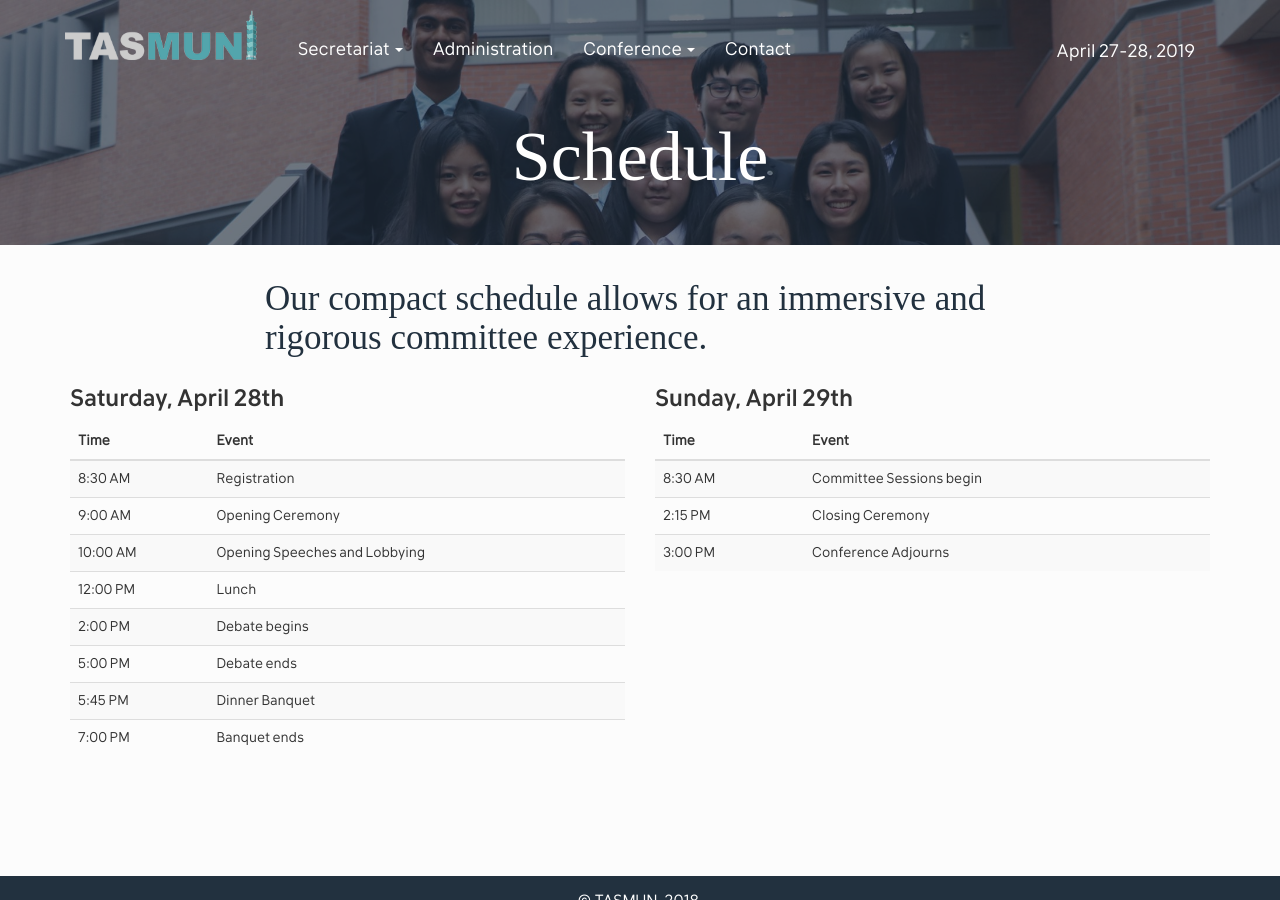
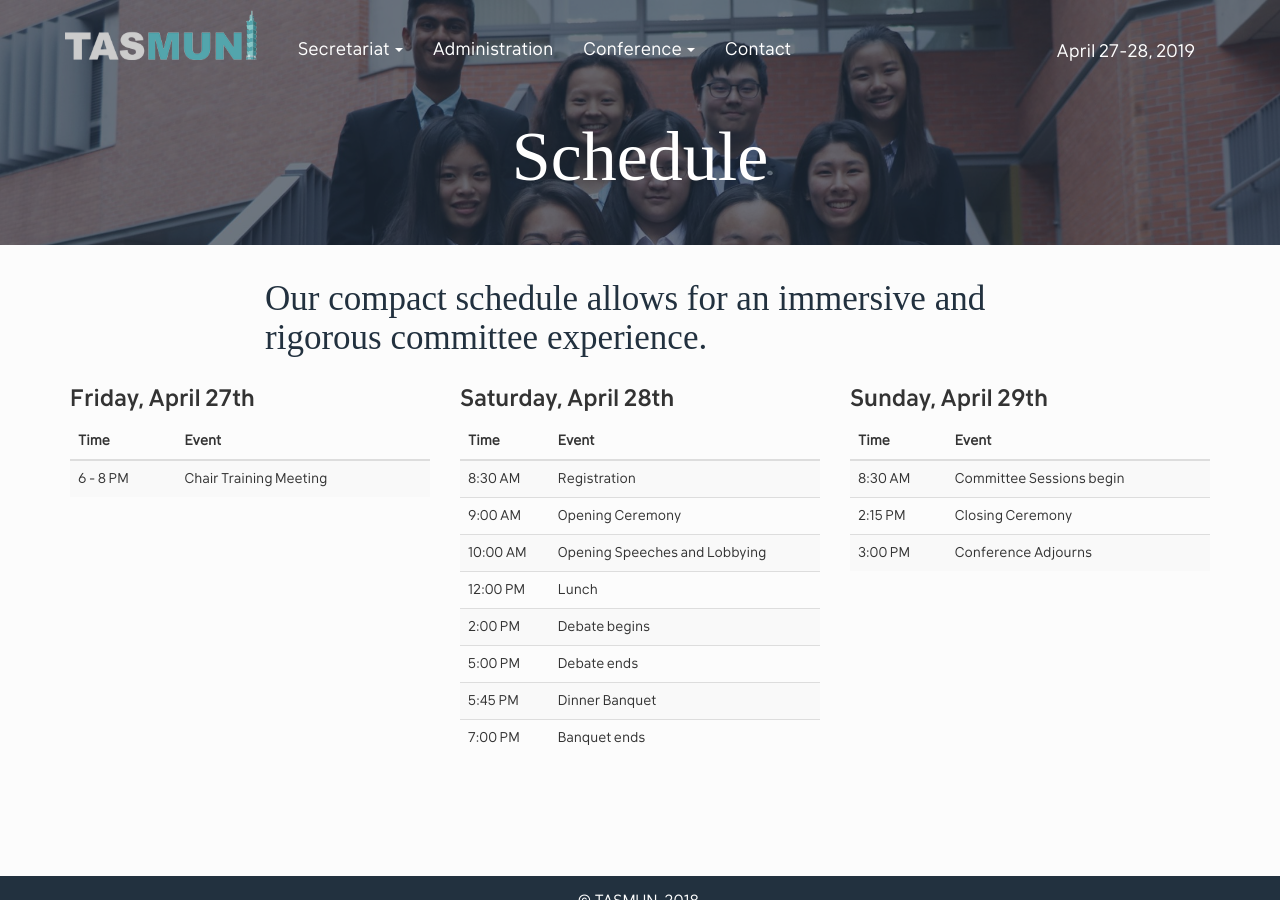
Before and after one commit to alexandernext/tasmun, a Jekyll site: the page built from schedule.html, in a window 1280 px wide. Built offline with Jekyll 4.4.1, drawn with Linux system fonts in a browser that asks for light colours; some web fonts are replaced.

Commit message:
SCHEDULE CHANGE

```diff
--- a/schedule.html
+++ b/schedule.html
@@ -9,7 +9,22 @@ title: Schedule
     experience.
   </h2>
 </div>
-<div class="col-md-6">
+<div class="col-md-4">
+  <h3>Friday, April 27th</h3>
+  <table class="table table-striped">
+    <thead>
+      <th>Time</th>
+      <th>Event</th>
+    </thead>
+    <tbody>
+      <tr>
+        <td>6 - 8 PM</td>
+        <td>Chair Training Meeting</td>
+      </tr>
+    </tbody>
+  </table>
+</div>
+<div class="col-md-4">
   <h3>Saturday, April 28th</h3>
   <table class="table table-striped">
     <thead>
@@ -52,7 +67,7 @@ title: Schedule
     </tbody>
   </table>
 </div>
-<div class="col-md-6">
+<div class="col-md-4">
   <h3>Sunday, April 29th</h3>
   <table class="table table-striped ">
     <thead>
```
